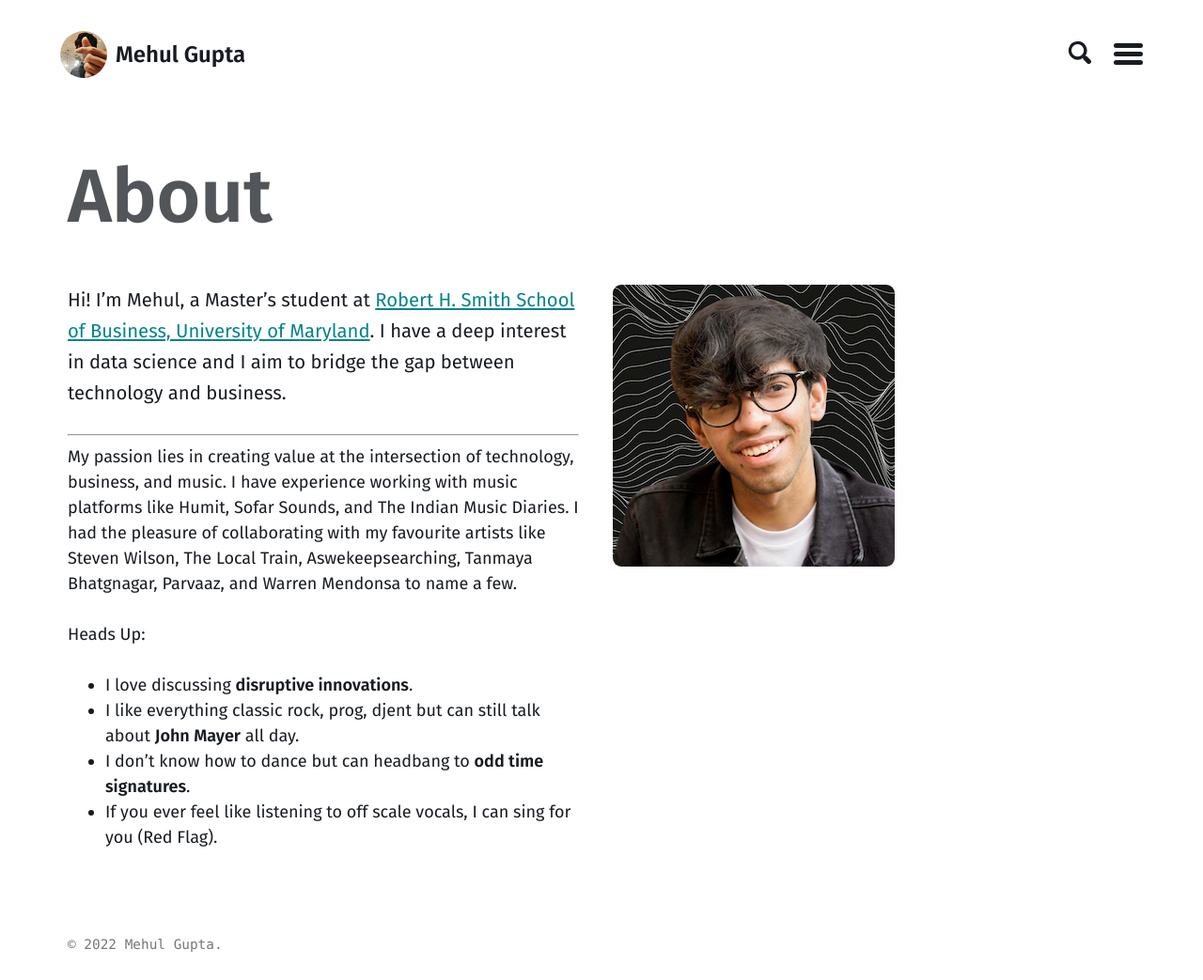
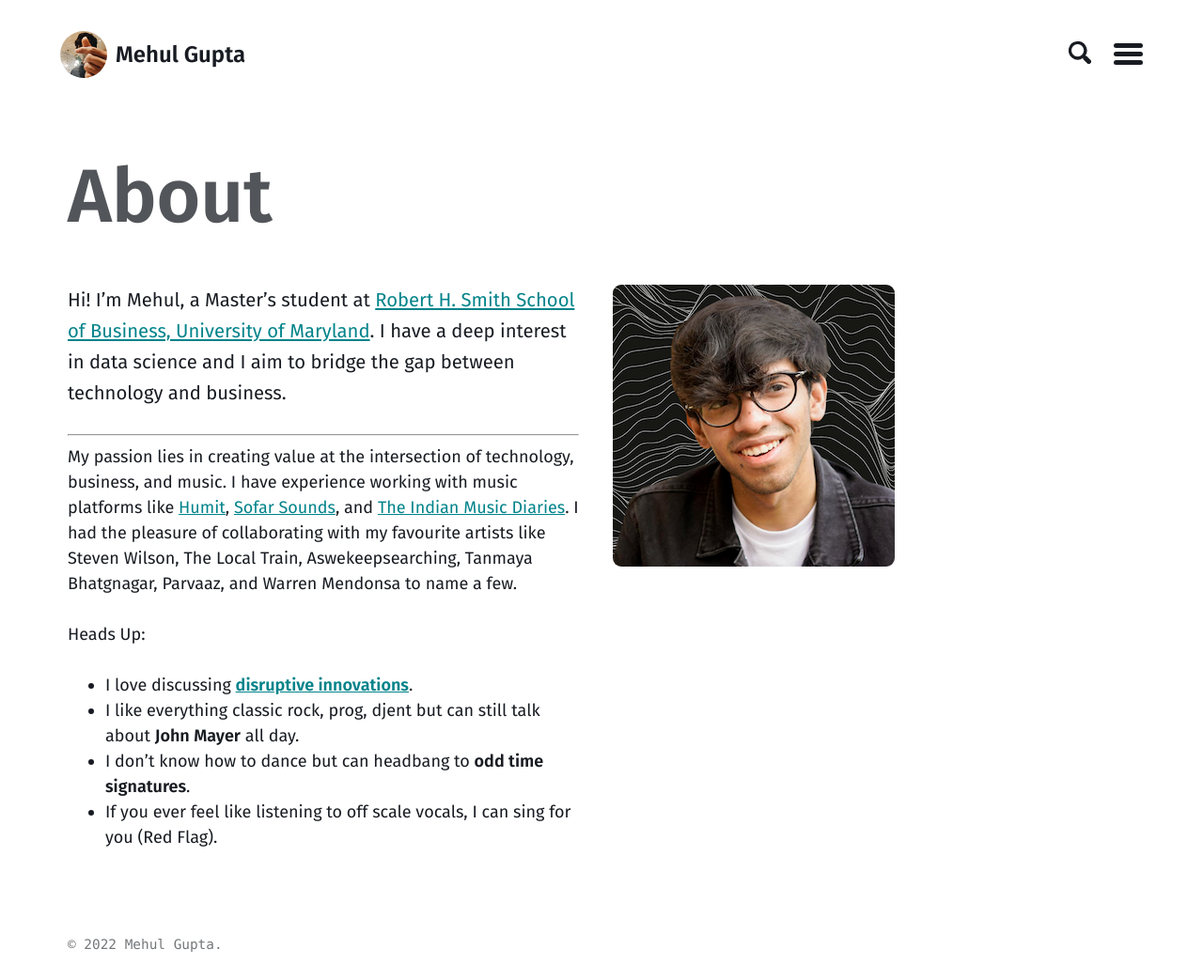
Before and after one commit to mehulg25/mehulg25.github.io, a Jekyll site: the page built from about.md, in a window 1280 px wide. Shown: the whole page at 94% size. Built offline with Jekyll 4.4.1, drawn with Linux system fonts in a browser that asks for light colours; some of the changed lines change nothing that is shown.

Commit message:
Minor Updates

```diff
--- a/about.md
+++ b/about.md
@@ -8,10 +8,10 @@
 
 ***
 
-My passion lies in creating value at the intersection of technology, business, and music. I have experience working with music platforms like Humit, Sofar Sounds, and The Indian Music Diaries. I had the pleasure of collaborating with my favourite artists like Steven Wilson, The Local Train, Aswekeepsearching, Tanmaya Bhatgnagar, Parvaaz, and Warren Mendonsa to name a few.
+My passion lies in creating value at the intersection of technology, business, and music. I have experience working with music platforms like [Humit](https://www.humit.app), [Sofar Sounds](https://www.sofarsounds.com), and [The Indian Music Diaries](https://theindianmusicdiaries.com). I had the pleasure of collaborating with my favourite artists like Steven Wilson, The Local Train, Aswekeepsearching, Tanmaya Bhatgnagar, Parvaaz, and Warren Mendonsa to name a few.
 
 Heads Up:
-- I love discussing __disruptive innovations__.
+- I love discussing [__disruptive innovations__](https://hbr.org/2015/12/what-is-disruptive-innovation).
 - I like everything classic rock, prog, djent but can still talk about __John Mayer__ all day.
 - I don't know how to dance but can headbang to __odd time signatures__.
 - If you ever feel like listening to off scale vocals, I can sing for you (Red Flag).
```
